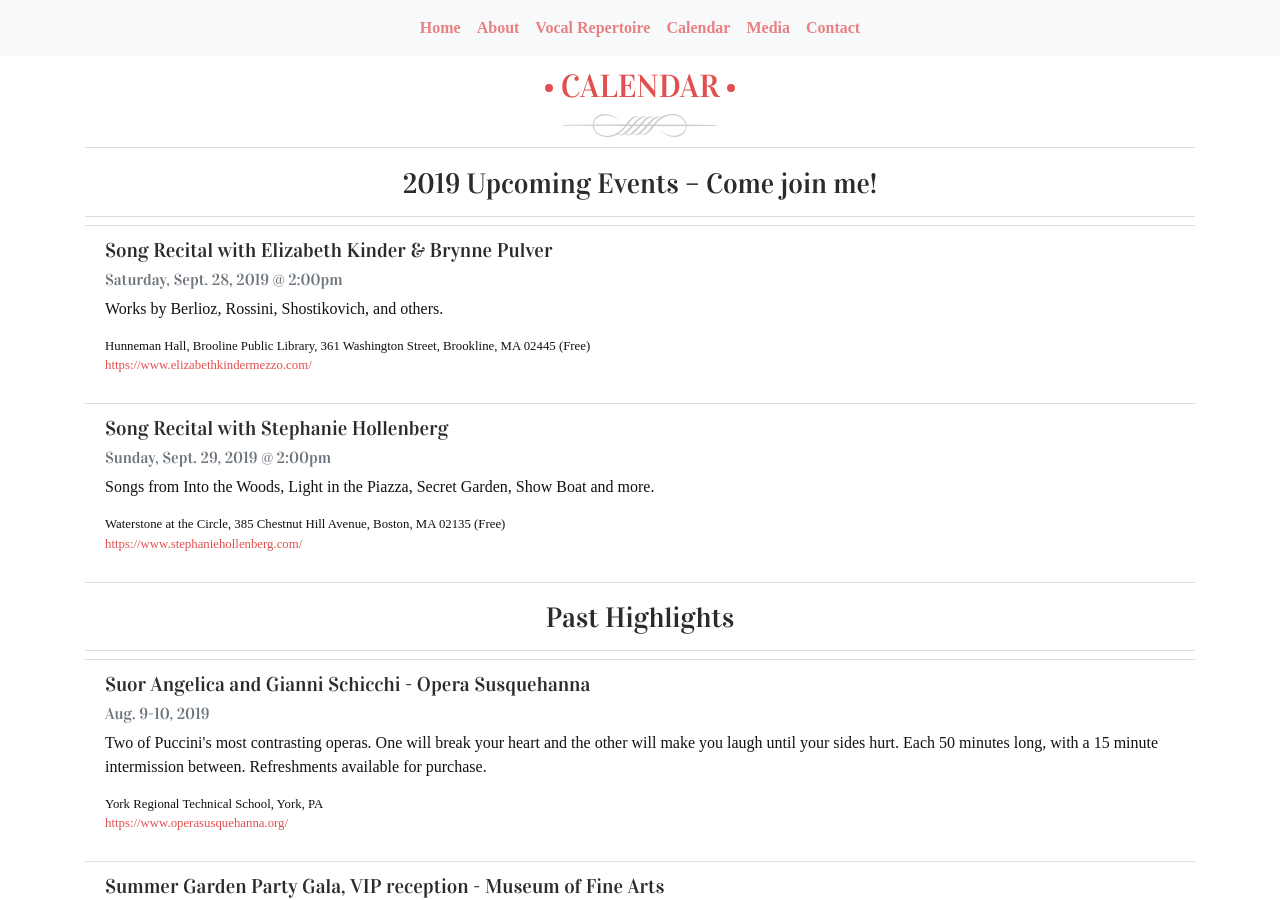
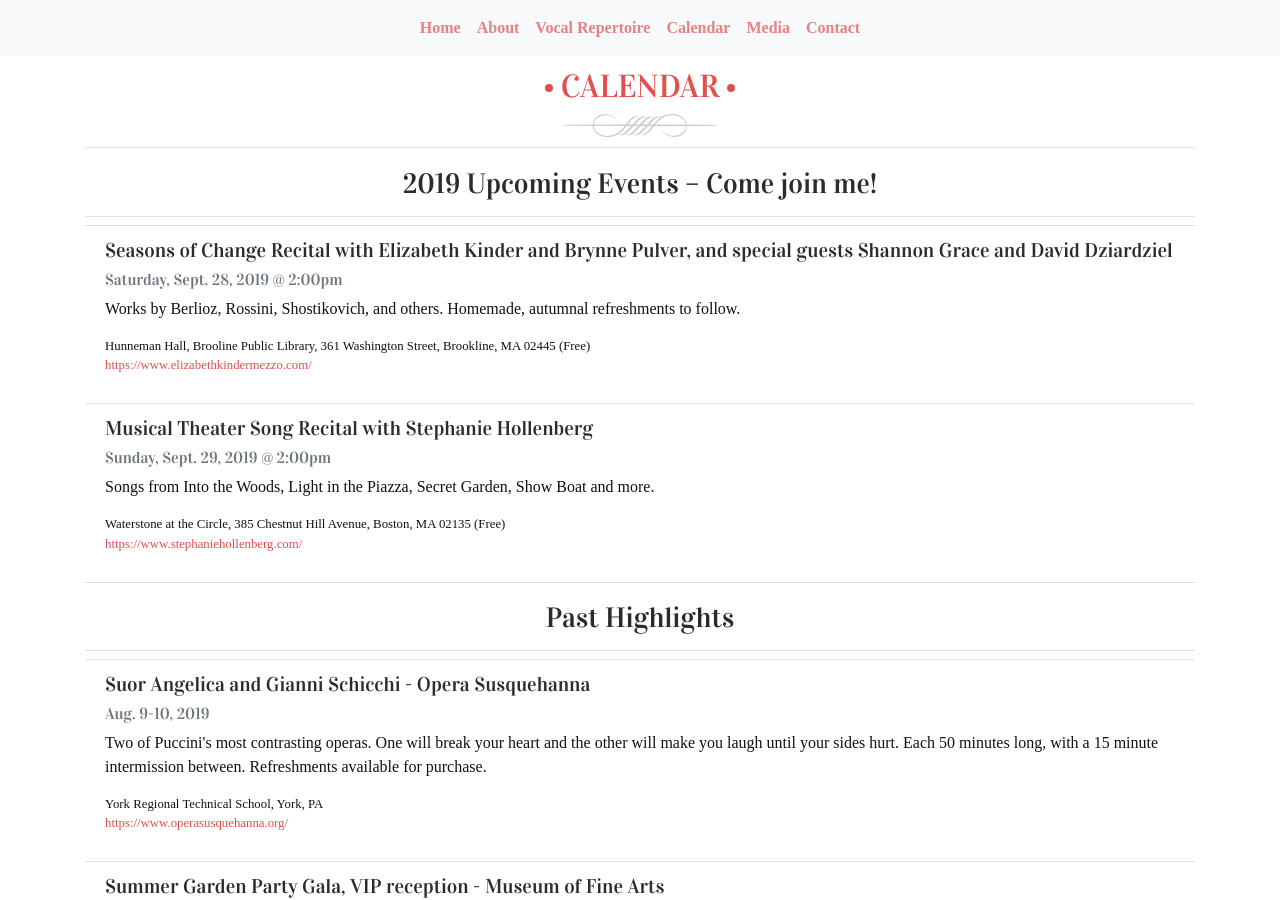
Before and after one commit to musicbygraceevelyn/musicbygraceevelyn.github.io, a Jekyll site: the page built from calendar.md, in a window 1280 px wide and 900 px high. Built offline with Jekyll 4.4.1, drawn with Linux system fonts in a browser that asks for light colours; some web fonts are replaced.

Commit message:
updated calendar

```diff
--- a/calendar.md
+++ b/calendar.md
@@ -5,16 +5,16 @@ layout: single
 current_events:
 - date: Saturday, Sept. 28, 2019
   time: 2:00pm
-  title: Song Recital
-  subtitle: Works by Berlioz, Rossini, Shostikovich, and others.
-  singer: Elizabeth Kinder & Brynne Pulver
+  title: Seasons of Change Recital
+  subtitle: Works by Berlioz, Rossini, Shostikovich, and others. Homemade, autumnal refreshments to follow.
+  singer: Elizabeth Kinder and Brynne Pulver, and special guests Shannon Grace and David Dziardziel
   website: https://www.elizabethkindermezzo.com/
   location: Hunneman Hall, Brooline Public Library, 361 Washington Street, Brookline, MA 02445
   cost: Free
 
 - date: Sunday, Sept. 29, 2019
   time: 2:00pm
-  title: Song Recital
+  title: Musical Theater Song Recital
   subtitle: Songs from Into the Woods, Light in the Piazza, Secret Garden, Show Boat and more.
   singer: Stephanie Hollenberg
   website: https://www.stephaniehollenberg.com/
```
Also changed, not shown: vocal_rep.md (+4 -0 lines), 1 other file.
